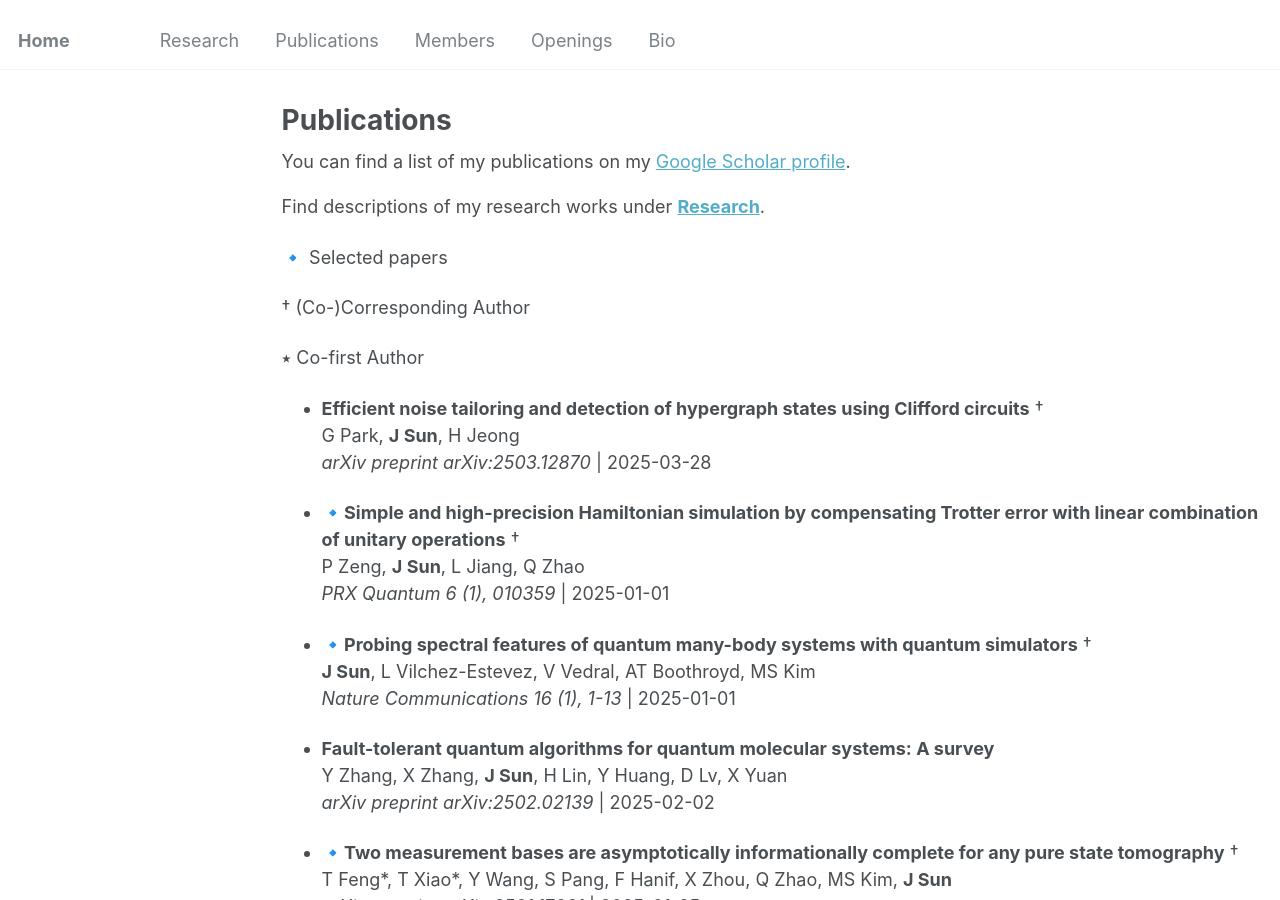
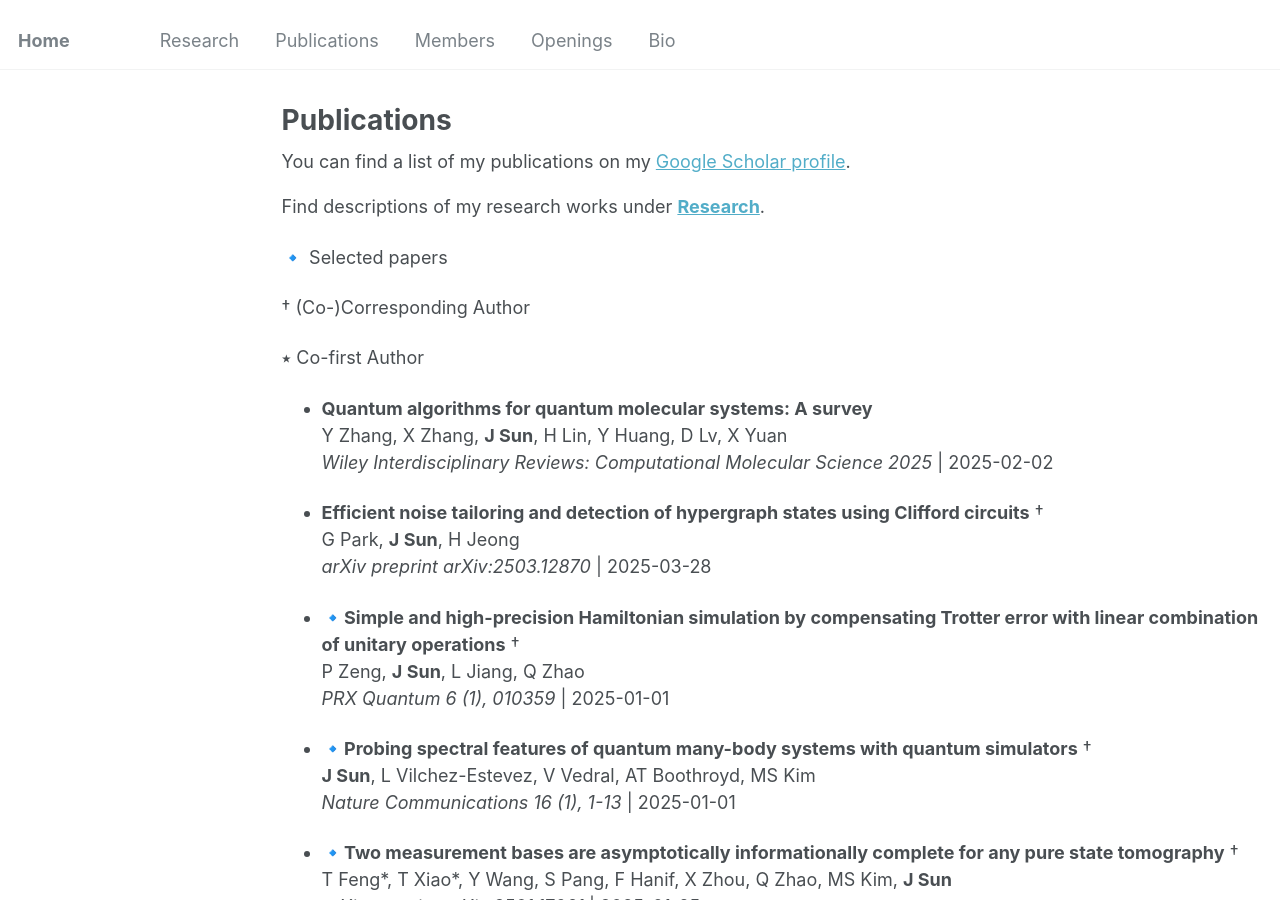
Before and after one commit to jinzhao-sun/jinzhao-sun.github.io, a Jekyll site: the page built from _pages/publications.md, in a window 1280 px wide and 900 px high. Built offline with Jekyll 4.4.1, drawn with Linux system fonts in a browser that asks for light colours.

Commit message:
Update publications.md

```diff
--- a/_pages/publications.md
+++ b/_pages/publications.md
@@ -18,6 +18,9 @@ Find descriptions of my research works under **[Research](research.md)**.
 
 ⭑ Co-first Author
 
+- **Quantum algorithms for quantum molecular systems: A survey**
+  Y Zhang, X Zhang, **J Sun**, H Lin, Y Huang, D Lv, X Yuan
+  *Wiley Interdisciplinary Reviews: Computational Molecular Science 2025* | 2025-02-02
 
 - **Efficient noise tailoring and detection of hypergraph states using Clifford circuits** †<br>
   G Park, **J Sun**, H Jeong
@@ -30,10 +33,6 @@ Find descriptions of my research works under **[Research](research.md)**.
 - 🔹**Probing spectral features of quantum many-body systems with quantum simulators** †<br>
   **J Sun**, L Vilchez-Estevez, V Vedral, AT Boothroyd, MS Kim
   *Nature Communications 16 (1), 1-13* | 2025-01-01
-
-- **Fault-tolerant quantum algorithms for quantum molecular systems: A survey**
-  Y Zhang, X Zhang, **J Sun**, H Lin, Y Huang, D Lv, X Yuan
-  *arXiv preprint arXiv:2502.02139* | 2025-02-02
 
 - 🔹**Two measurement bases are asymptotically informationally complete for any pure state tomography** †<br>
   T Feng\*, T Xiao\*, Y Wang, S Pang, F Hanif, X Zhou, Q Zhao, MS Kim, **J Sun**
```
